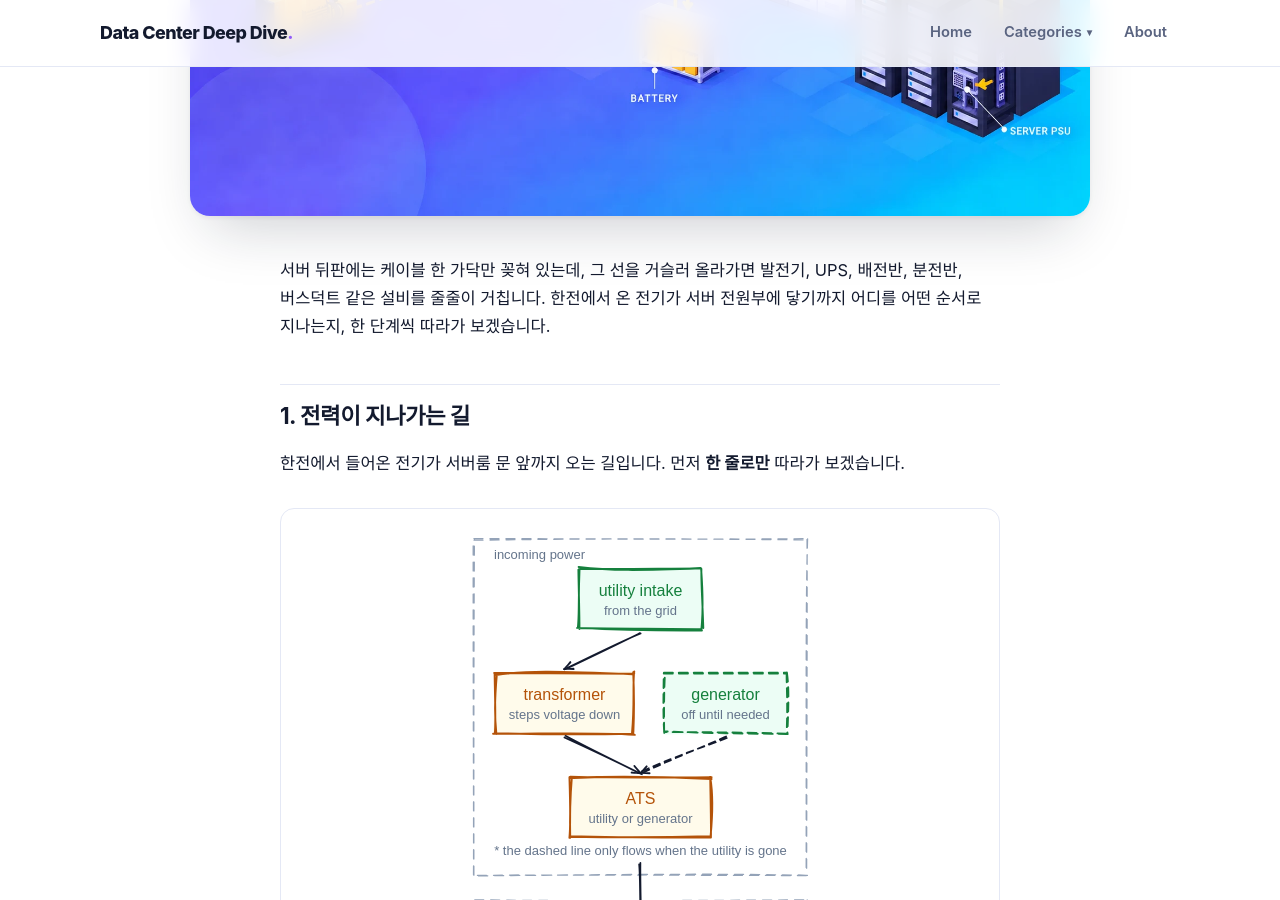
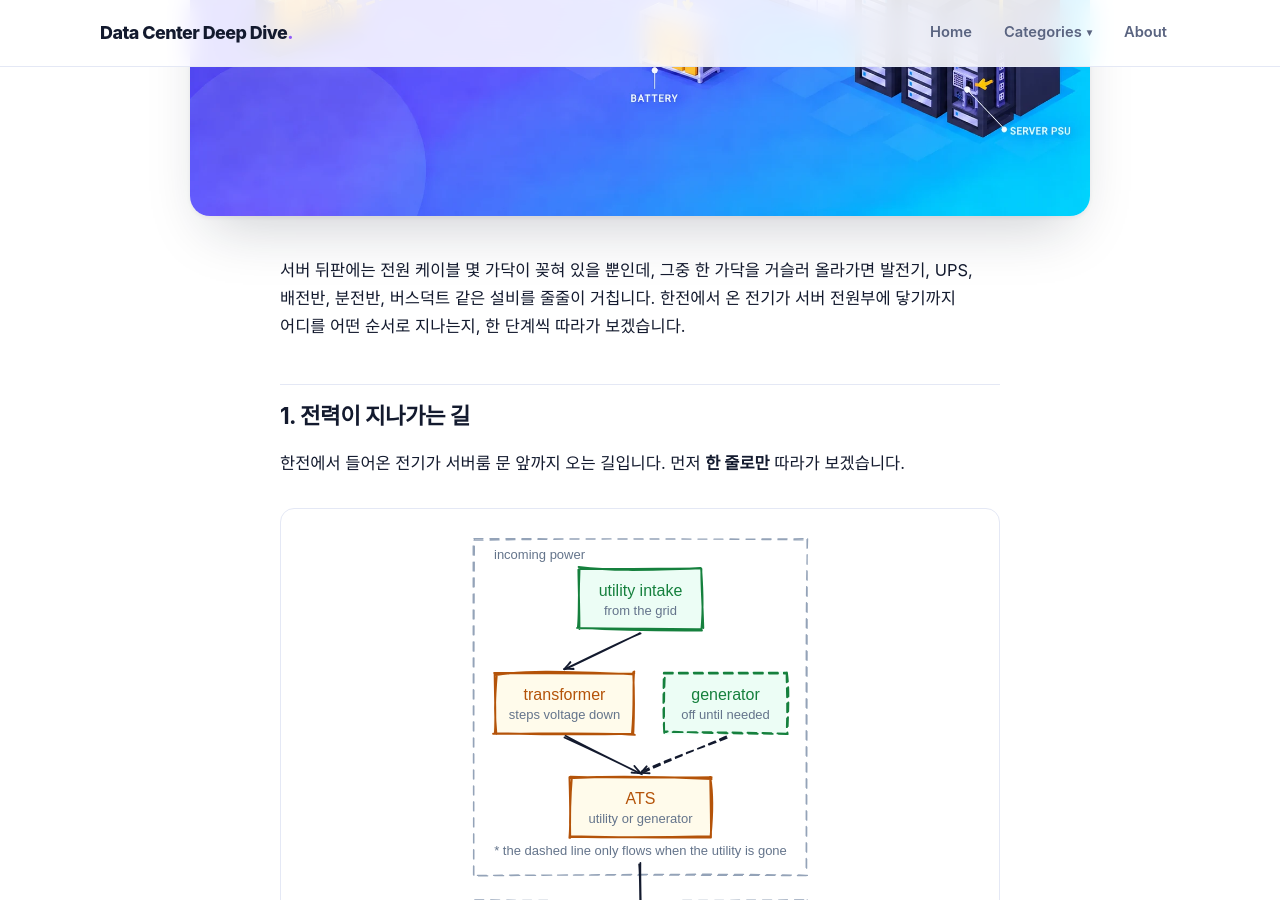
Before and after one commit to ssyrc/ssyrc.github.io, a Jekyll site: the page built from _posts/ko/2026-10-01-datacenter-power-supply.md, in a window 1280 px wide and 900 px high, scrolled down 649 px. Built offline with Jekyll 4.4.1, drawn with Linux system fonts in a browser that asks for light colours; some web fonts are replaced.

Commit message:
Say a few power cords, not one
The opening line had a single cable in the back of the server, which the
post then spends section 5 contradicting: a server takes several PSUs and
splits them across the A and B feeds. It now reads "a few power cables",
and follows one of them up the chain.

This line is also the excerpt on the home page and the card.

Co-Authored-By: Claude Opus 5 <noreply@anthropic.com>
Claude-Session: https://claude.ai/code/session_01At6mD3wUXNXJZn78ZeJBtt

```diff
--- a/_posts/ko/2026-10-01-datacenter-power-supply.md
+++ b/_posts/ko/2026-10-01-datacenter-power-supply.md
@@ -6,9 +6,9 @@ tags: [power, psu, pdu, ups, rack, datacenter]
 cover: /assets/images/covers/power-supply.webp
 ---
 
-서버 뒤판에는 케이블 한 가닥만 꽂혀 있는데, 그 선을 거슬러 올라가면 발전기, UPS,
-배전반, 분전반, 버스덕트 같은 설비를 줄줄이 거칩니다. 한전에서 온 전기가 서버 전원부에
-닿기까지 어디를 어떤 순서로 지나는지, 한 단계씩 따라가 보겠습니다.
+서버 뒤판에는 전원 케이블 몇 가닥이 꽂혀 있을 뿐인데, 그중 한 가닥을 거슬러 올라가면
+발전기, UPS, 배전반, 분전반, 버스덕트 같은 설비를 줄줄이 거칩니다. 한전에서 온 전기가
+서버 전원부에 닿기까지 어디를 어떤 순서로 지나는지, 한 단계씩 따라가 보겠습니다.
 
 <!--more-->
 
```
